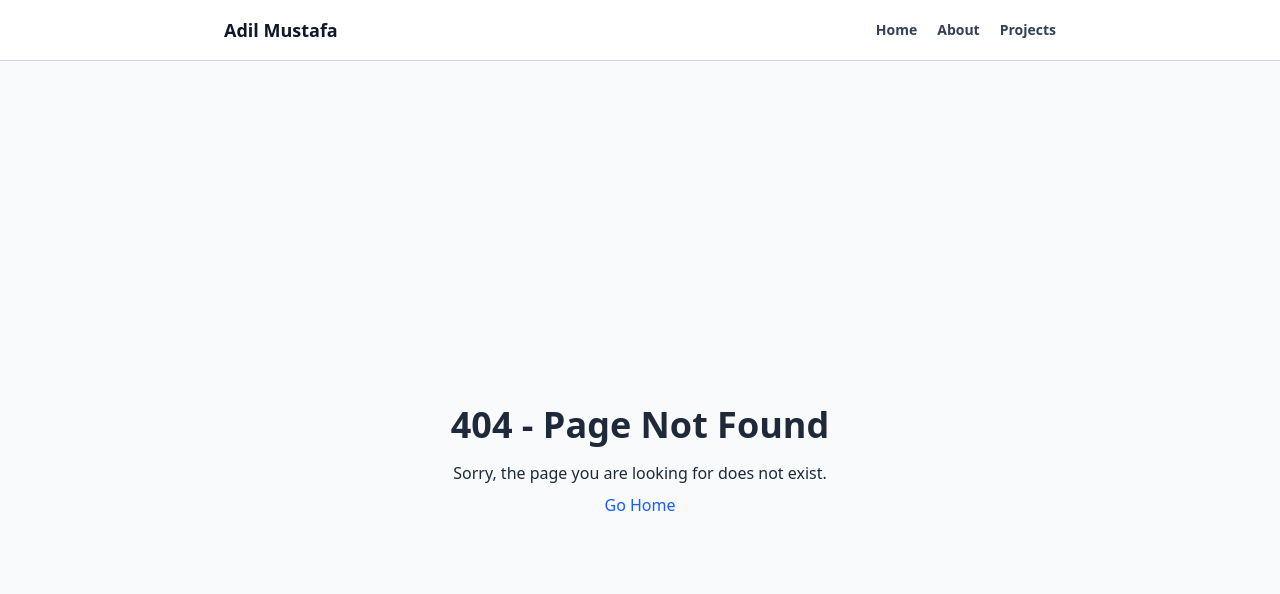
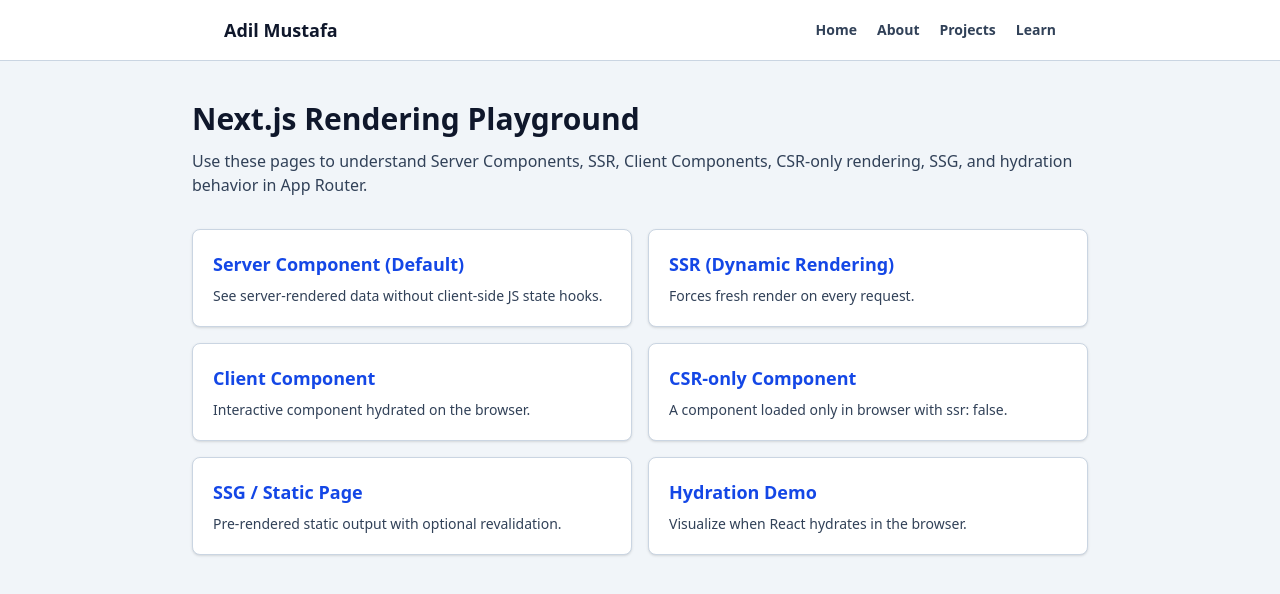
Before and after one commit to Adda1321/next-ts-starter-kit, a Next.js app: page /learn in a window 1280 px wide. Before the commit this address had no page. Shown: the top 594 px of the page. Built offline with nearby package versions, Linux system fonts and the light colour scheme; what @apollo/experimental-nextjs-app-support would draw is missing.

Commit message:
initial ssr learning

```diff
--- a/app/components/site-nav.tsx
+++ b/app/components/site-nav.tsx
@@ -4,6 +4,7 @@ const navItems = [
   { href: "/", label: "Home" },
   { href: "/about", label: "About" },
   { href: "/projects", label: "Projects" },
+  { href: "/learn", label: "Learn" },
 ];
 
 export function SiteNav() {
--- /dev/null
+++ b/app/learn/client-component/page.tsx
@@ -0,0 +1,16 @@
+import { CounterClient } from "../components/counter-client";
+
+export default function ClientComponentDemoPage() {
+  return (
+    <main className="min-h-screen bg-slate-100 px-4 py-10 text-slate-900 sm:px-8">
+      <div className="mx-auto w-full max-w-3xl rounded-lg border border-slate-300 bg-white p-8 shadow-sm">
+        <h1 className="text-2xl font-bold">Client Component Demo</h1>
+        <p className="mt-3 text-slate-700">
+          This page is still a Server Component, but it includes a nested Client
+          Component for browser interactivity.
+        </p>
+        <CounterClient initialCount={3} />
+      </div>
+    </main>
+  );
+}
--- /dev/null
+++ b/app/learn/components/counter-client.tsx
@@ -0,0 +1,24 @@
+"use client";
+
+import { useState } from "react";
+
+type CounterClientProps = {
+  initialCount: number;
+};
+
+export function CounterClient({ initialCount }: CounterClientProps) {
+  const [count, setCount] = useState(initialCount);
+
+  return (
+    <div className="mt-6 rounded-md border border-slate-300 p-4">
+      <p className="text-sm text-slate-700">Interactive client state:</p>
+      <p className="my-3 text-2xl font-bold text-slate-900">{count}</p>
+      <button
+        onClick={() => setCount((value) => value + 1)}
+        className="rounded bg-blue-700 px-4 py-2 text-sm font-semibold text-white hover:bg-blue-800"
+      >
+        Increment
+      </button>
+    </div>
+  );
+}
--- /dev/null
+++ b/app/learn/components/csr-only-widget-loader.tsx
@@ -0,0 +1,12 @@
+"use client";
+
+import dynamic from "next/dynamic";
+
+const CsrOnlyWidget = dynamic(
+  () => import("./csr-only-widget").then((mod) => mod.CsrOnlyWidget),
+  { ssr: false }
+);
+
+export function CsrOnlyWidgetLoader() {
+  return <CsrOnlyWidget />;
+}
--- /dev/null
+++ b/app/learn/components/csr-only-widget.tsx
@@ -0,0 +1,14 @@
+"use client";
+
+import { useMemo } from "react";
+
+export function CsrOnlyWidget() {
+  const mountedAt = useMemo(() => new Date().toISOString(), []);
+
+  return (
+    <div className="mt-6 rounded-md border border-slate-300 p-4">
+      <p className="text-sm text-slate-700">CSR-only widget mounted in browser at:</p>
+      <p className="font-mono text-sm text-slate-900">{mountedAt}</p>
+    </div>
+  );
+}
--- /dev/null
+++ b/app/learn/components/hydration-status.tsx
@@ -0,0 +1,24 @@
+"use client";
+
+import { useEffect, useState } from "react";
+
+export function HydrationStatus() {
+  const [hydrated, setHydrated] = useState(false);
+
+  useEffect(() => {
+    setHydrated(true);
+  }, []);
+
+  return (
+    <div className="mt-6 rounded-md border border-slate-300 p-4">
+      <p className="text-sm text-slate-700">Hydration status:</p>
+      <p
+        className={`text-lg font-semibold ${
+          hydrated ? "text-emerald-700" : "text-amber-700"
+        }`}
+      >
+        {hydrated ? "Hydrated on client" : "Pre-hydration render"}
+      </p>
+    </div>
+  );
+}
--- /dev/null
+++ b/app/learn/csr/page.tsx
@@ -0,0 +1,16 @@
+import { CsrOnlyWidgetLoader } from "../components/csr-only-widget-loader";
+
+export default function CsrDemoPage() {
+  return (
+    <main className="min-h-screen bg-slate-100 px-4 py-10 text-slate-900 sm:px-8">
+      <div className="mx-auto w-full max-w-3xl rounded-lg border border-slate-300 bg-white p-8 shadow-sm">
+        <h1 className="text-2xl font-bold">CSR-only Component Demo</h1>
+        <p className="mt-3 text-slate-700">
+          This widget is loaded only in the browser using `dynamic(...,{" "}
+          {`{ ssr: false }`}).
+        </p>
+        <CsrOnlyWidgetLoader />
+      </div>
+    </main>
+  );
+}
--- /dev/null
+++ b/app/learn/hydration/page.tsx
@@ -0,0 +1,16 @@
+import { HydrationStatus } from "../components/hydration-status";
+
+export default function HydrationDemoPage() {
+  return (
+    <main className="min-h-screen bg-slate-100 px-4 py-10 text-slate-900 sm:px-8">
+      <div className="mx-auto w-full max-w-3xl rounded-lg border border-slate-300 bg-white p-8 shadow-sm">
+        <h1 className="text-2xl font-bold">Hydration Demo</h1>
+        <p className="mt-3 text-slate-700">
+          The server sends initial HTML. Then React hydrates in the browser and
+          attaches event handlers. The status below switches after hydration.
+        </p>
+        <HydrationStatus />
+      </div>
+    </main>
+  );
+}
--- /dev/null
+++ b/app/learn/page.tsx
@@ -0,0 +1,61 @@
+import Link from "next/link";
+
+const demos = [
+  {
+    href: "/learn/server-component",
+    title: "Server Component (Default)",
+    description: "See server-rendered data without client-side JS state hooks.",
+  },
+  {
+    href: "/learn/ssr",
+    title: "SSR (Dynamic Rendering)",
+    description: "Forces fresh render on every request.",
+  },
+  {
+    href: "/learn/client-component",
+    title: "Client Component",
+    description: "Interactive component hydrated on the browser.",
+  },
+  {
+    href: "/learn/csr",
+    title: "CSR-only Component",
+    description: "A component loaded only in browser with ssr: false.",
+  },
+  {
+    href: "/learn/ssg",
+    title: "SSG / Static Page",
+    description: "Pre-rendered static output with optional revalidation.",
+  },
+  {
+    href: "/learn/hydration",
+    title: "Hydration Demo",
+    description: "Visualize when React hydrates in the browser.",
+  },
+];
+
+export default function LearnPage() {
+  return (
+    <main className="min-h-screen bg-slate-100 px-4 py-10 text-slate-900 sm:px-8">
+      <div className="mx-auto w-full max-w-4xl">
+        <h1 className="mb-3 text-3xl font-bold">Next.js Rendering Playground</h1>
+        <p className="mb-8 text-slate-700">
+          Use these pages to understand Server Components, SSR, Client Components,
+          CSR-only rendering, SSG, and hydration behavior in App Router.
+        </p>
+
+        <div className="grid gap-4 sm:grid-cols-2">
+          {demos.map((demo) => (
+            <Link
+              key={demo.href}
+              href={demo.href}
+              className="rounded-lg border border-slate-300 bg-white p-5 shadow-sm transition hover:border-blue-400"
+            >
+              <h2 className="text-lg font-semibold text-blue-700">{demo.title}</h2>
+              <p className="mt-2 text-sm text-slate-700">{demo.description}</p>
+            </Link>
+          ))}
+        </div>
+      </div>
+    </main>
+  );
+}
--- /dev/null
+++ b/app/learn/server-component/page.tsx
@@ -0,0 +1,19 @@
+export default async function ServerComponentDemoPage() {
+  const serverTime = new Date().toISOString();
+
+  return (
+    <main className="min-h-screen bg-slate-100 px-4 py-10 text-slate-900 sm:px-8">
+      <div className="mx-auto w-full max-w-3xl rounded-lg border border-slate-300 bg-white p-8 shadow-sm">
+        <h1 className="text-2xl font-bold">Server Component (Default)</h1>
+        <p className="mt-3 text-slate-700">
+          In App Router, pages are Server Components by default. They render on the
+          server and can read secure data directly.
+        </p>
+        <div className="mt-6 rounded-md bg-slate-100 p-4">
+          <p className="text-sm text-slate-600">Server render timestamp:</p>
+          <p className="font-mono text-sm text-slate-900">{serverTime}</p>
+        </div>
+      </div>
+    </main>
+  );
+}
--- /dev/null
+++ b/app/learn/ssg/page.tsx
@@ -0,0 +1,21 @@
+export const revalidate = 3600;
+
+const generatedAt = new Date().toISOString();
+
+export default function SsgDemoPage() {
+  return (
+    <main className="min-h-screen bg-slate-100 px-4 py-10 text-slate-900 sm:px-8">
+      <div className="mx-auto w-full max-w-3xl rounded-lg border border-slate-300 bg-white p-8 shadow-sm">
+        <h1 className="text-2xl font-bold">SSG / Static Demo</h1>
+        <p className="mt-3 text-slate-700">
+          This page is statically generated and cached. It is revalidated at most
+          once every hour.
+        </p>
+        <div className="mt-6 rounded-md bg-slate-100 p-4">
+          <p className="text-sm text-slate-600">Static generation timestamp:</p>
+          <p className="font-mono text-sm text-slate-900">{generatedAt}</p>
+        </div>
+      </div>
+    </main>
+  );
+}
--- /dev/null
+++ b/app/learn/ssr/page.tsx
@@ -0,0 +1,20 @@
+export const dynamic = "force-dynamic";
+
+export default async function SsrDemoPage() {
+  const renderedAt = new Date().toISOString();
+
+  return (
+    <main className="min-h-screen bg-slate-100 px-4 py-10 text-slate-900 sm:px-8">
+      <div className="mx-auto w-full max-w-3xl rounded-lg border border-slate-300 bg-white p-8 shadow-sm">
+        <h1 className="text-2xl font-bold">SSR (Dynamic Rendering)</h1>
+        <p className="mt-3 text-slate-700">
+          This route forces dynamic rendering, so it is re-rendered on each request.
+        </p>
+        <div className="mt-6 rounded-md bg-slate-100 p-4">
+          <p className="text-sm text-slate-600">Fresh server render timestamp:</p>
+          <p className="font-mono text-sm text-slate-900">{renderedAt}</p>
+        </div>
+      </div>
+    </main>
+  );
+}
```
